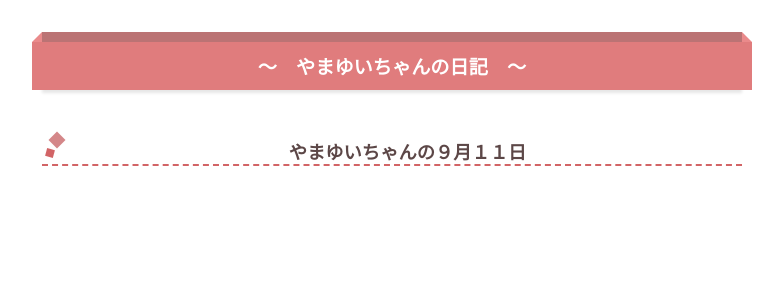
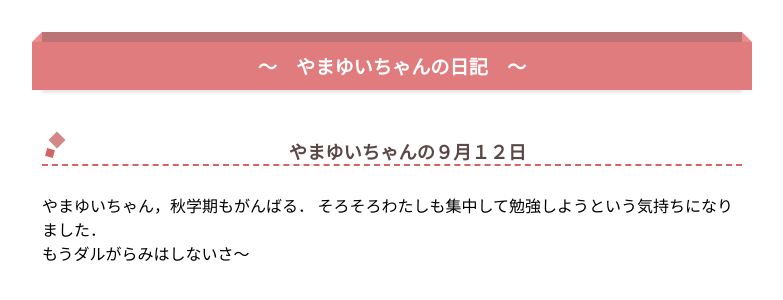
Before and after one commit to yama-yui/yama-yui.github.io, a plain HTML site: page blog/911.html in a window 1280 px wide. Shown: the whole page, without its empty margins (248-1031 px from the left). Drawn offline with Linux system fonts and the light colour scheme.

Commit message:
day3　add

```diff
--- a/blog/911.html
+++ b/blog/911.html
@@ -17,13 +17,14 @@
     <br />
     <center>
         <h2 class="tenten">
-         やまゆいちゃんの９月１１日
+         やまゆいちゃんの９月１２日
         </h2>
     </center>
     <p>
-
+やまゆいちゃん，秋学期もがんばる．
+そろそろわたしも集中して勉強しようという気持ちになりました．
 <br/>
-
+もうダルがらみはしないさ～
     </p>
 
 
```
